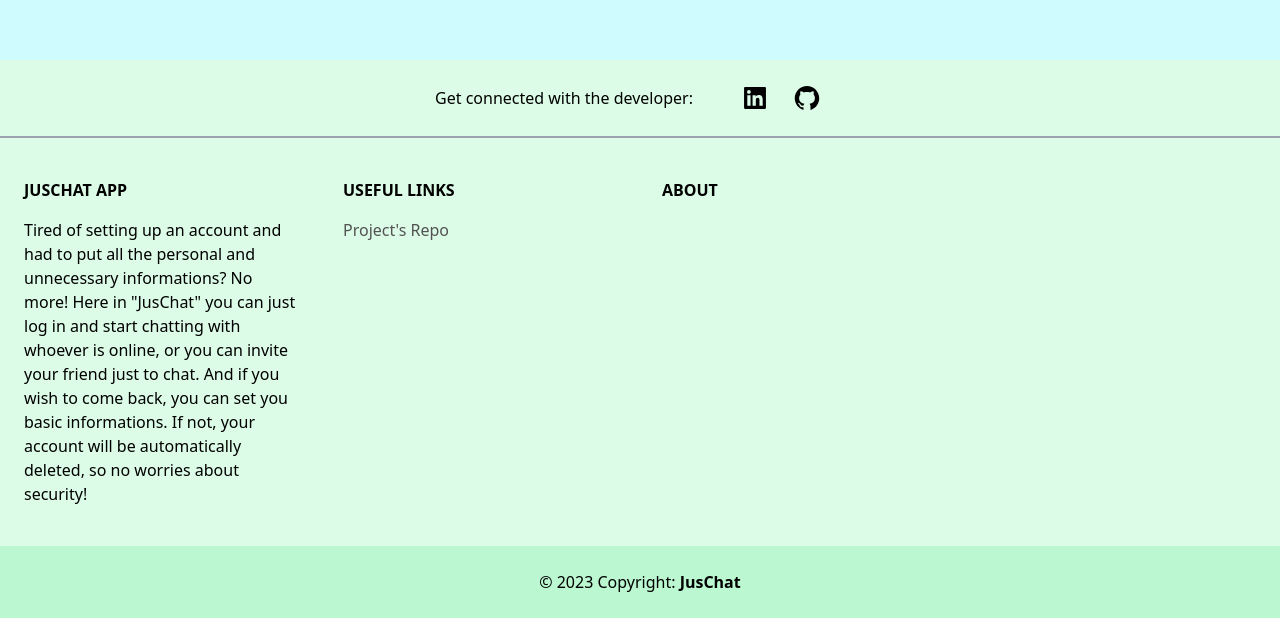
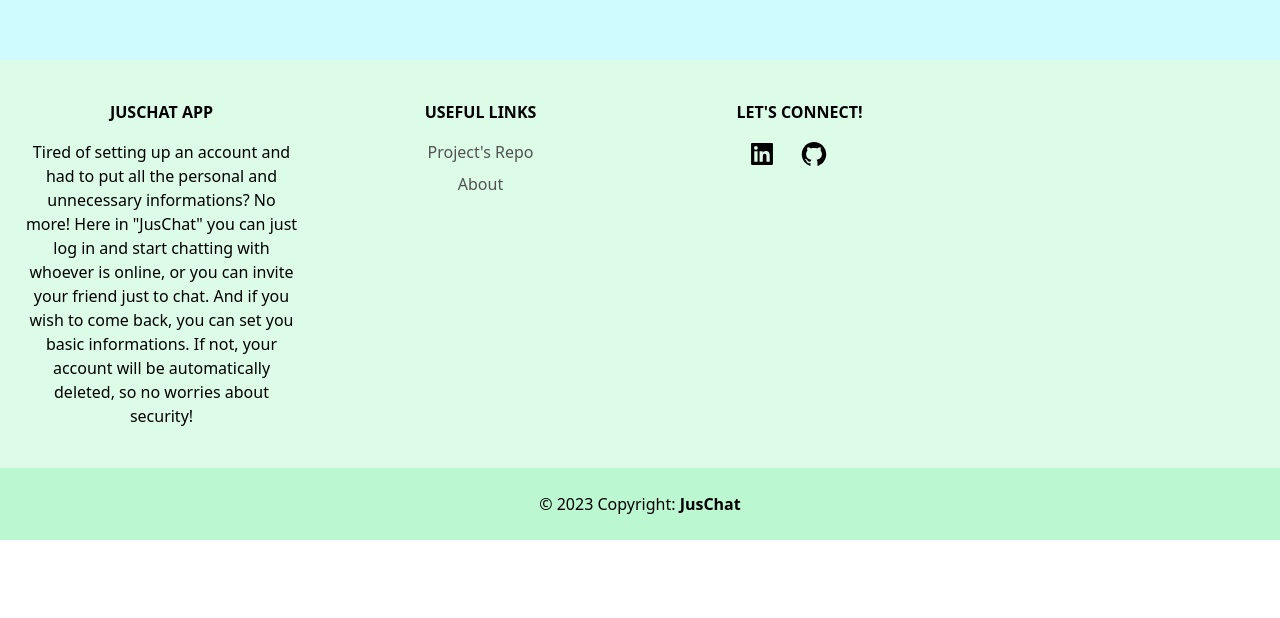
Before and after one commit to pjungjs/juschat-app, a React (Create React App) app in the folder frontend/: page / in a window 1280 px wide. Shown: the part 788-1406 px from the top of the page. After the commit the page ends 1328 px from the top, so only its background shows below. Built offline with nearby package versions, Linux system fonts and the light colour scheme; no server answers; the HTML template or start-up script is replaced by a standard one.

Commit message:
FE_updated footer

```diff
--- a/frontend/src/components/Footer.jsx
+++ b/frontend/src/components/Footer.jsx
@@ -4,33 +4,11 @@ import { AiFillLinkedin, AiFillGithub } from "react-icons/ai";
 function Footer() {
   return (
     <div className="bg-green-100 text-center lg:text-left">
-      <div className="flex p-6 items-center justify-center border-b-2 border-gray-400">
-        <div className="mr-12">
-          <span>Get connected with the developer:</span>
-        </div>
-        <div className="flex justify-center">
-          <a href="https://www.linkedin.com/in/jinseok-jung/"
-            className="mr-6"
-            target="_blank"
-            rel="noopener noreferrer"
-          >
-            <AiFillLinkedin className="h-7 w-7 text-black hover:text-blue-700" />
-          </a>
-          <a href="https://github.com/pjungjs"
-            className="mr-6"
-            target="_blank"
-            rel="noopener noreferrer"
-          >
-            <AiFillGithub className="h-7 w-7 text-black hover:text-blue-700" />
-          </a>
-        </div>
-      </div>
-
-      <div className="mx-6 py-10 text-center md:text-left">
+      <div className="mx-6 py-10 text-center">
         <div className="grid-1 grid gap-11 md:grid-cols-2 lg:grid-cols-4">
-          <div className="">
+          <div className="justify-center">
             <Link to="/">
-              <h6 className="mb-4 flex items-center justify-center font-semibold uppercase md:justify-start hover:underline">
+              <h6 className="mb-4 flex items-center justify-center font-semibold uppercase hover:underline">
                 JusChat App
               </h6>
             </Link>
@@ -43,29 +21,46 @@ function Footer() {
             </p>
           </div>
           <div>
-            <h6 className="mb-4 flex justify-center font-semibold uppercase md:justify-start">
+            <h6 className="mb-4 flex justify-center font-semibold uppercase">
               Useful links
             </h6>
-            <p>
+            <p className="text-neutral-600 pb-2 hover:underline">
               <a href="https://github.com/pjungjs/juschat-app"
-                className="text-neutral-600 hover:underline"
                 target="_blank"
                 rel="noopener noreferrer"
               >
                 Project's Repo
               </a>
             </p>
+            <p className="text-neutral-600 pb-2 hover:underline">
+              <Link to="/about">
+                About
+              </Link>
+            </p>
           </div>
           <div>
-            <Link to="/about">
-              <h6 className="mb-4 flex justify-center font-semibold uppercase md:justify-start hover:underline">
-                About
-              </h6>
-            </Link>
+            <h6 className="mb-4 flex justify-center font-semibold uppercase hover:underline">
+              Let's connect!
+            </h6>
+            <div className="flex justify-center">
+              <a href="https://www.linkedin.com/in/jinseok-jung/"
+                className="mr-6"
+                target="_blank"
+                rel="noopener noreferrer"
+              >
+                <AiFillLinkedin className="h-7 w-7 text-black hover:text-blue-700" />
+              </a>
+              <a href="https://github.com/pjungjs"
+                className="mr-6"
+                target="_blank"
+                rel="noopener noreferrer"
+              >
+                <AiFillGithub className="h-7 w-7 text-black hover:text-blue-700" />
+              </a>
+            </div>
           </div>
         </div>
       </div>
-
       <div className="bg-green-200 p-6 text-center">
         <span>© 2023 Copyright: </span>
         <span className="font-semibold">JusChat</span>
```
